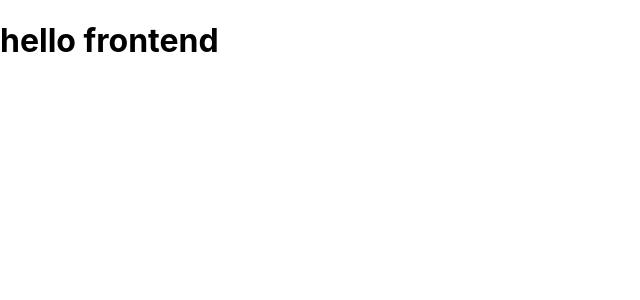
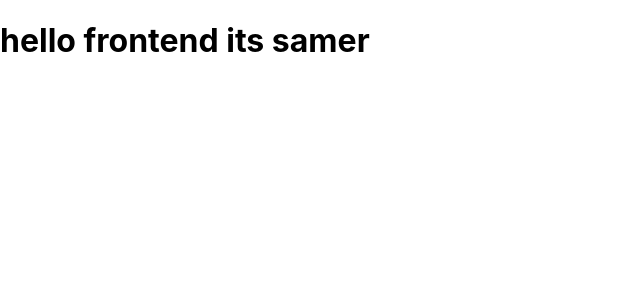
Before and after one commit to samertaha/frontend, a React (Create React App) app: page / in a window 1280 px wide. Shown: the top 300 px of the page, without its empty margins (0-640 px from the left). Built offline with nearby package versions, Linux system fonts and the light colour scheme.

Commit message:
added its samer

```diff
--- a/src/App.js
+++ b/src/App.js
@@ -1,7 +1,7 @@
 function App() {
   return (
     <div>
-      <h1>hello frontend</h1>
+      <h1>hello frontend its samer</h1>
     </div>
   );
 }
```
